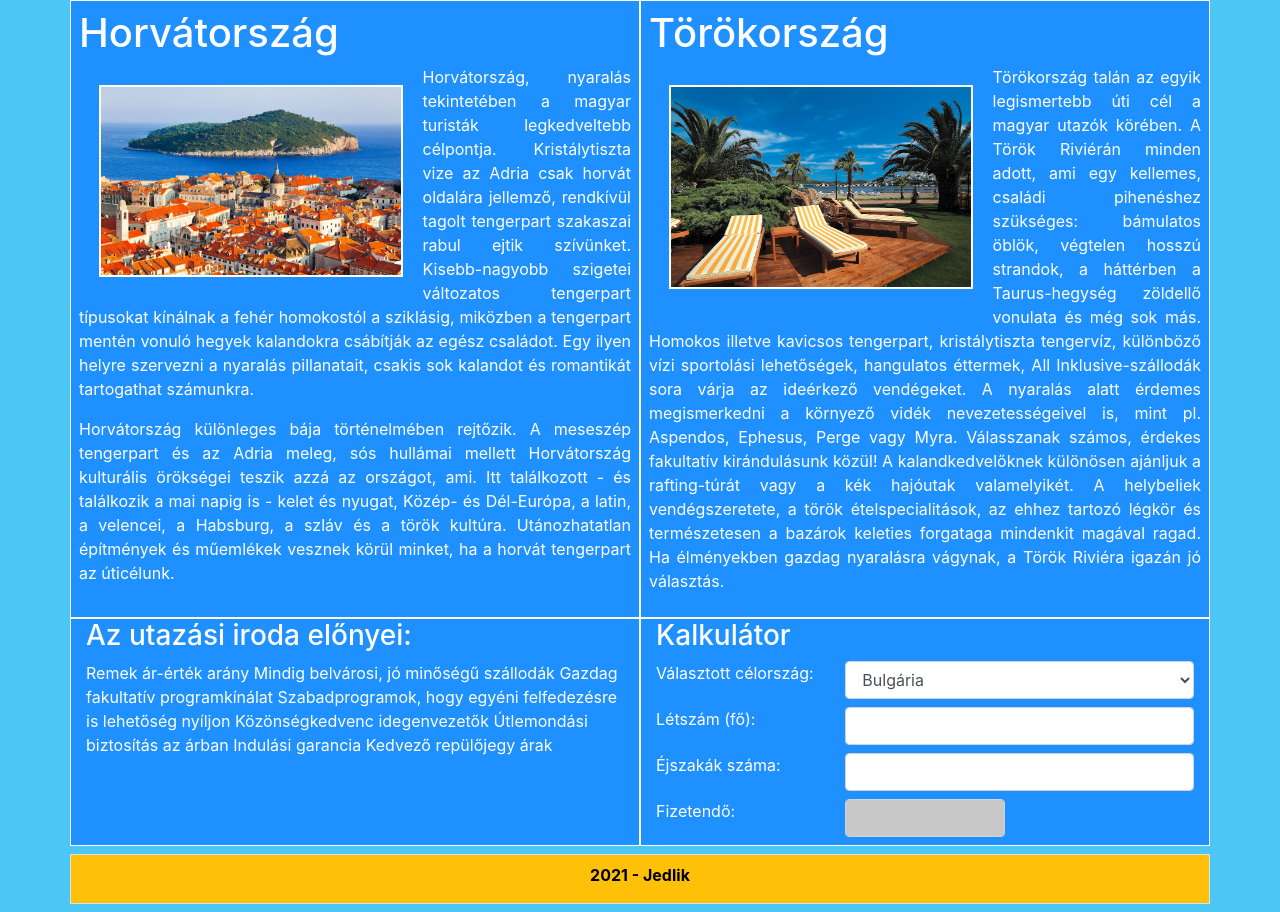
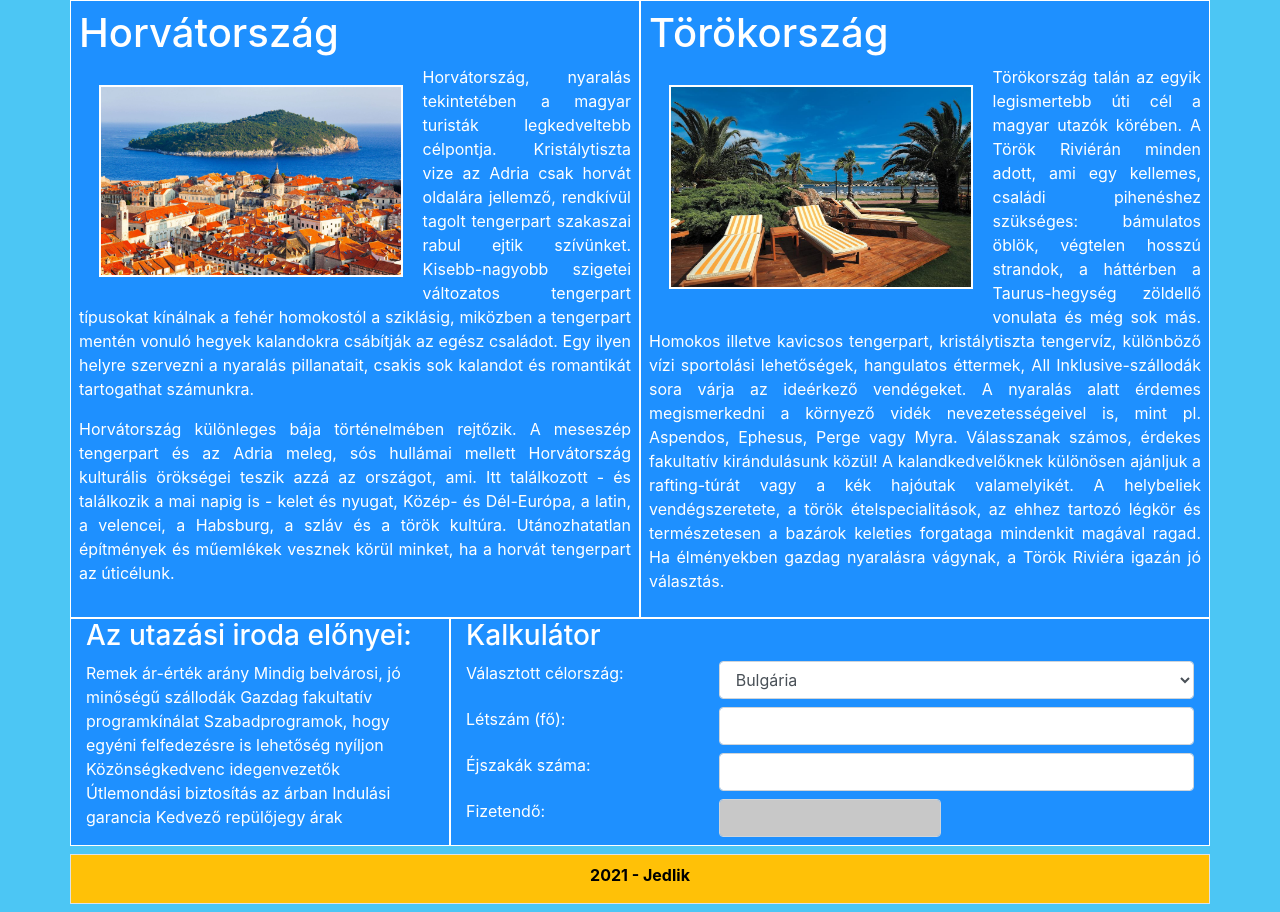
Before and after one commit to dajkadzseni/web, a plain HTML site: page web/index.html in a window 1280 px wide. Shown: the part 811-1723 px from the top of the page. Drawn offline with Linux system fonts and the light colour scheme.

Commit message:
6. Nagy (lg) felbontású kijelzők esetében az utazási iroda előnyeit is tartalmazó sor kereteinek (oszlopainak) beállítását módosítsa 6:6-ról 4:8 arányúra!

```diff
--- a/web/index.html
+++ b/web/index.html
@@ -69,7 +69,7 @@
             </div>
         </div>
         <div class="row">
-            <div class=" col-lg-6 border border-white orszag">
+            <div class=" col-lg-4 border border-white orszag">
 
                 <h3>Az utazási iroda előnyei:</h3>
 
@@ -85,7 +85,7 @@
             </div>
 
 
-            <div class=" col-lg-6 border border-white orszag">
+            <div class=" col-lg-8 border border-white orszag">
                 <h3 id="kalkulator">Kalkulátor</h3>
                 <div>
                     <form>
```
